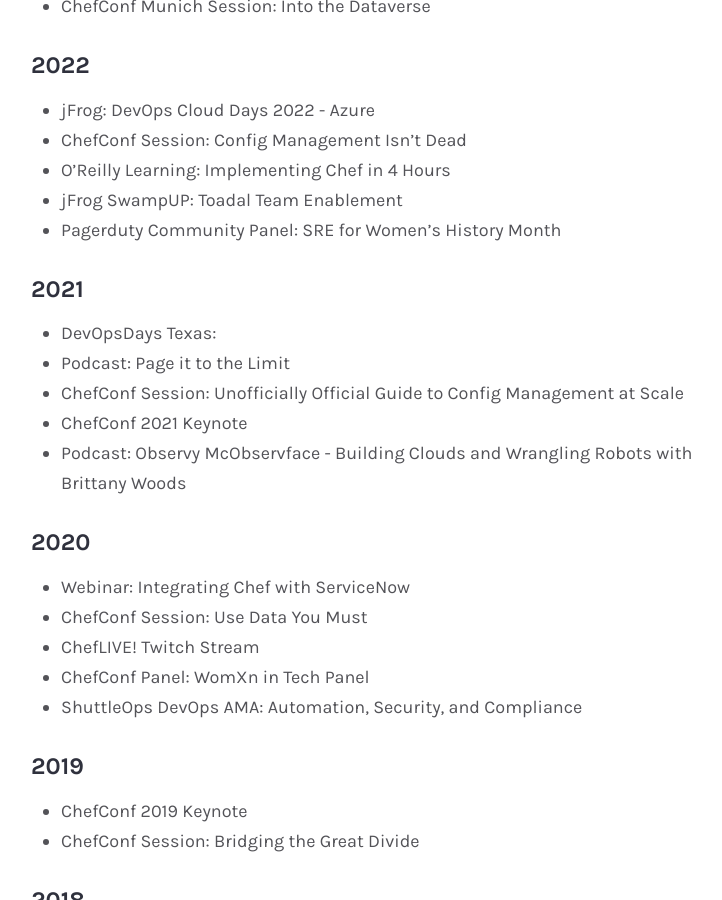
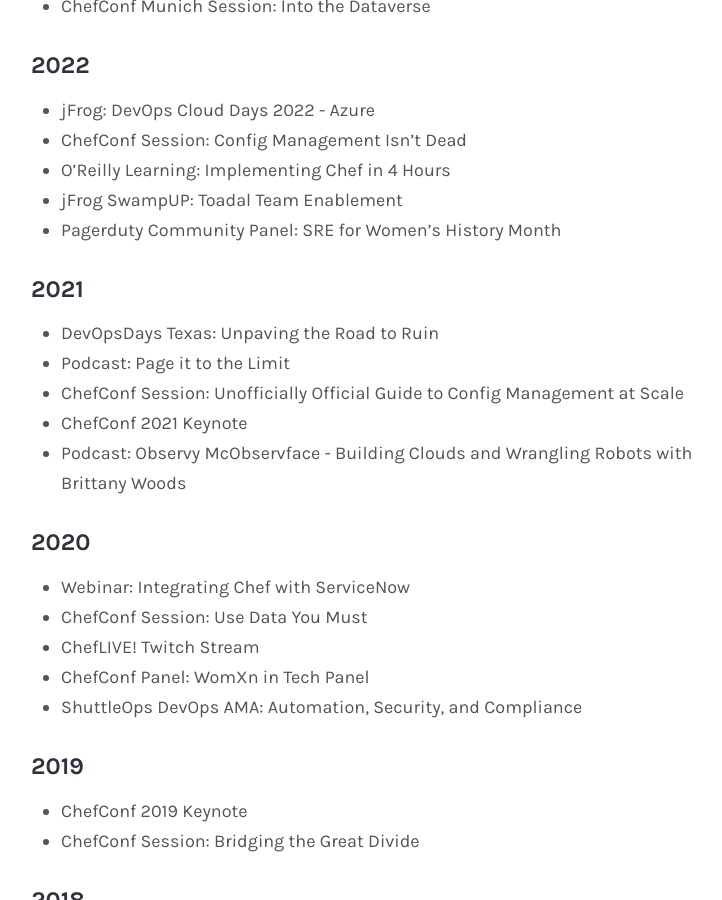
Before and after one commit to bnwoods/bnwoods.github.io, a Jekyll site: the page built from speaking.md, in a window 1280 px wide and 900 px high, scrolled down 2369 px. Shown: the whole window, without its empty margins (249-971 px from the left). Built offline with Jekyll 4.4.1, drawn with Linux system fonts in a browser that asks for light colours; some web fonts are replaced; comment, search, counter and statistics services are not loaded.

Commit message:
Add title for DevOpsDays Texas 2021

```diff
--- a/speaking.md
+++ b/speaking.md
@@ -38,7 +38,7 @@
 - Pagerduty Community Panel: SRE for Women's History Month
 
 #### 2021
-- DevOpsDays Texas:
+- DevOpsDays Texas: Unpaving the Road to Ruin
 - Podcast: Page it to the Limit
 - ChefConf Session: Unofficially Official Guide to Config Management at Scale
 - ChefConf 2021 Keynote
```
